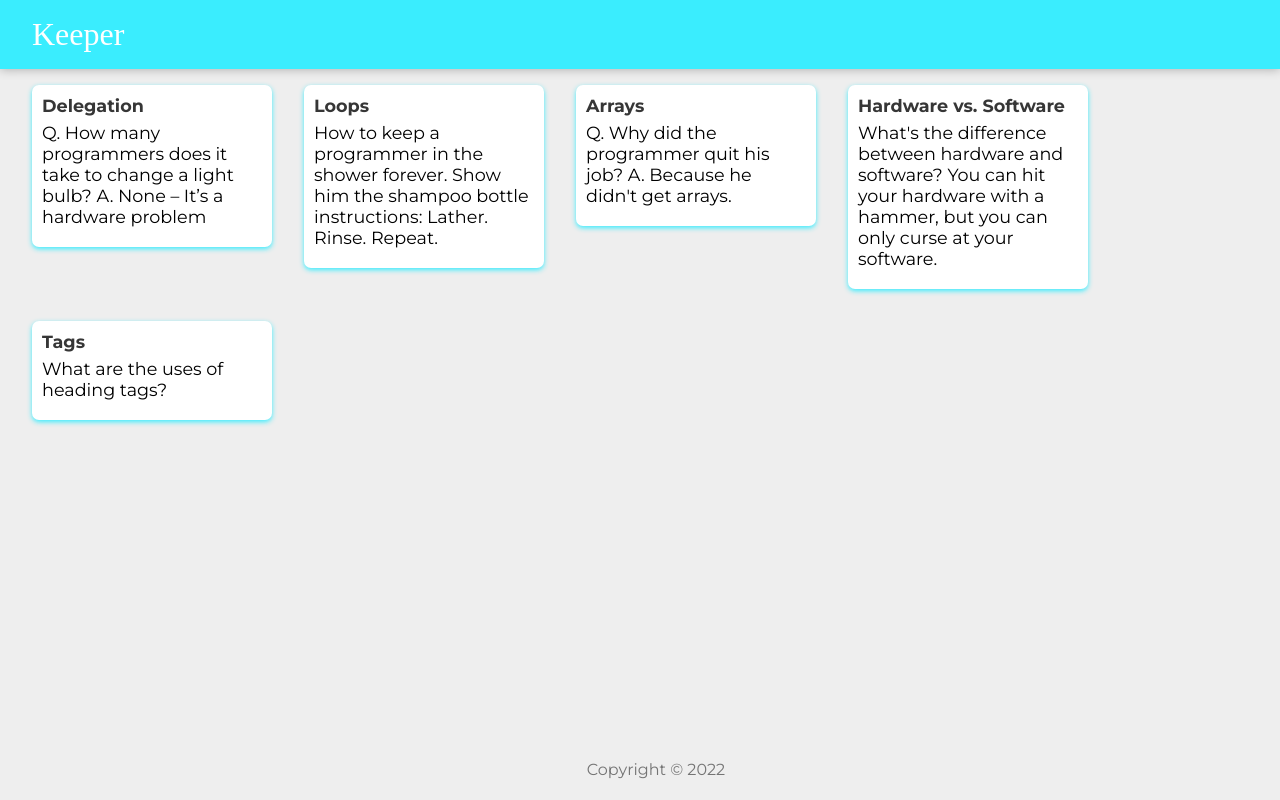
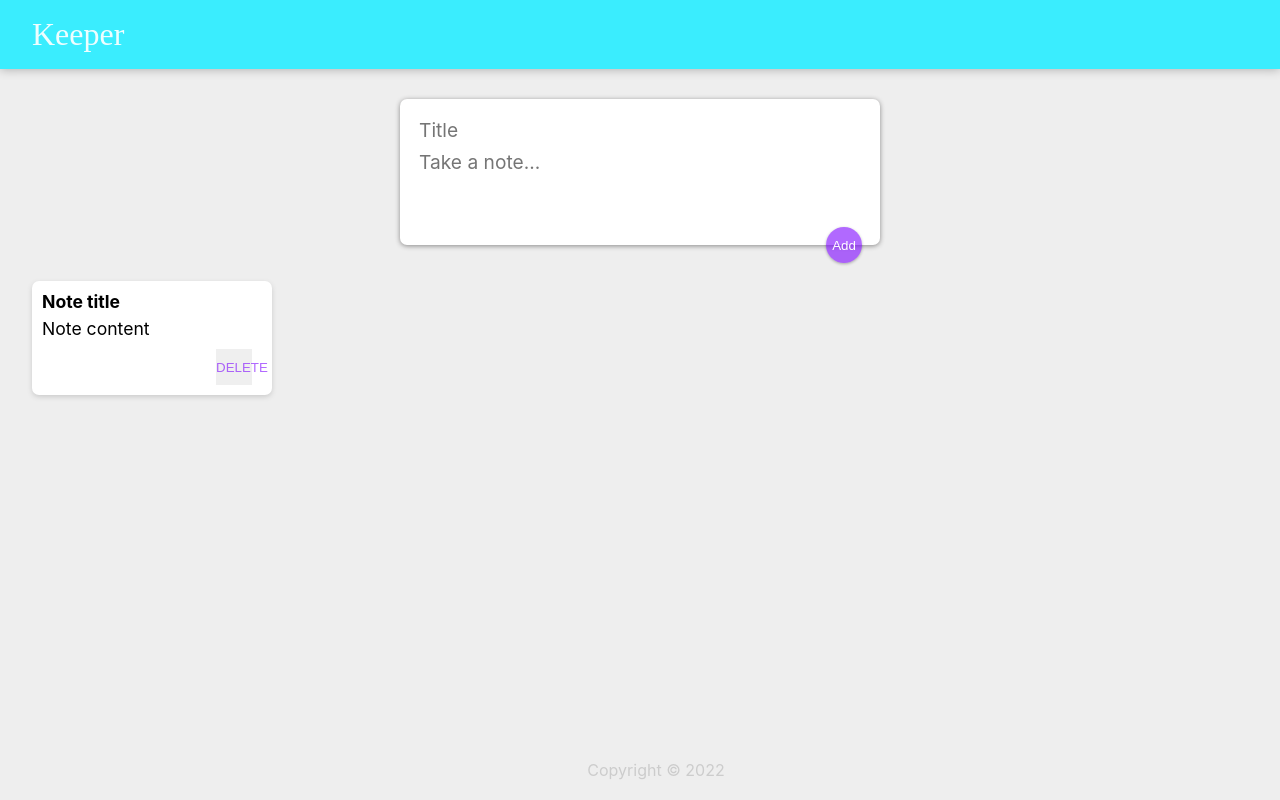
Before and after one commit to johncanero/keeper-app, a React (Create React App) app: page / in a window 1280 px wide. Built offline with nearby package versions, Linux system fonts and the light colour scheme; a web font is replaced by a local one.

Commit message:
Input Create.js and Modify Stylings

```diff
--- a/src/App.css
+++ b/src/App.css
@@ -3,23 +3,14 @@
   margin: 0;
   box-sizing: border-box;
 }
-
-/* html {
+html {
   font-family: "Montserrat", sans-serif;
-} */
-
+}
 body {
   background: #eee;
   padding: 0 16px;
 }
 
-
-.App {
-   font-family: "Montserrat", sans-serif;
-}
-
-
-/* header */
 header {
   background-color: #2aedffea;
   margin: auto -16px;
@@ -28,13 +19,11 @@ header {
 }
 
 header h1 {
-  color: #fff;
+  color: #ffffffea;
   font-family: "McLaren", cursive;
   font-weight: 200;
 }
 
-
-/* footer */
 footer {
   position: absolute;
   text-align: center;
@@ -44,22 +33,18 @@ footer {
 }
 
 footer p {
-  color: rgb(116, 116, 116);
+  color: #ccc;
 }
-
-
-/* note */
 .note {
   background: #fff;
   border-radius: 7px;
-  box-shadow: 0 2px 5px #2aedffea;
+  box-shadow: 0 2px 5px #ccc;
   padding: 10px;
   width: 240px;
   margin: 16px;
   float: left;
 }
 .note h1 {
-  color: #242424ea;
   font-size: 1.1em;
   margin-bottom: 6px;
 }
@@ -70,6 +55,52 @@ footer p {
   word-wrap: break-word;
 }
 
+.note button {
+  position: relative;
+  float: right;
+  margin-right: 10px;
+  color: #7c02ff97;
+  border: none;
+  width: 36px;
+  height: 36px;
+  cursor: pointer;
+  outline: none;
+}
+
+form {
+  position: relative;
+  width: 480px;
+  margin: 30px auto 20px auto;
+  background: #fff;
+  padding: 15px;
+  border-radius: 7px;
+  box-shadow: 0 1px 5px rgb(138, 137, 137);
+}
+form input,
+form textarea {
+  width: 100%;
+  border: none;
+  padding: 4px;
+  outline: none;
+  font-size: 1.2em;
+  font-family: inherit;
+  resize: none;
+}
+form button {
+  position: absolute;
+  right: 18px;
+  bottom: -18px;
+  background: #7c02ff97;
+  color: #fff;
+  border: none;
+  border-radius: 50%;
+  width: 36px;
+  height: 36px;
+  box-shadow: 0 1px 3px rgba(0, 0, 0, 0.3);
+  cursor: pointer;
+  outline: none;
+}
+
 
 /* Font Styles */
 /* font-family: 'McLaren', cursive;
--- a/src/App.js
+++ b/src/App.js
@@ -2,12 +2,14 @@ import './App.css';
 import Header from './components/Header';
 import Footer from './components/Footer';
 import Note from './components/Note';
+import CreateArea from './components/CreateArea';
 
 function App() {
   return (
     <div className="App">
         <Header />
-        <Note />
+        <CreateArea />
+        <Note key={1} title="Note title" content="Note content" />
         <Footer />
     </div>
   );
--- /dev/null
+++ b/src/components/CreateArea.js
@@ -0,0 +1,11 @@
+const CreateArea = () => {
+  return (
+    <form>
+        <input name="title" placeholder="Title" />
+        <textarea name="content" placeholder="Take a note..." rows="3" />
+        <button>Add</button>
+  </form>
+  )
+}
+
+export default CreateArea
--- a/src/components/Note.js
+++ b/src/components/Note.js
@@ -1,36 +1,11 @@
-import notes from '../notes'
-
-
-const Note = () => {
-
-  // Props Function
-  const Card = (props) => {
-      return (
-          <div className='note'>
-              <h1>{props.title}</h1>
-              <p>{props.content}</p>
-          </div>
-      );
-  }
-
-  // Map Function
-  const notesCard = (notes) => {
-      return ( <Card
-          key={notes.key}
-          title={notes.title}
-          content={notes.content}
-      />
-      );
-  }
-
-
+const Note = (props) => {
   return (
-    <div>
-        {notes.map(notesCard)}
-    </div>
+    <div className="note">
+        <h1>{props.title}</h1>
+        <p>{props.content}</p>
+        <button>DELETE</button>
+  </div>
   )
 }
 
-export default Note;
-
-console.log(notes);
+export default Note
```
